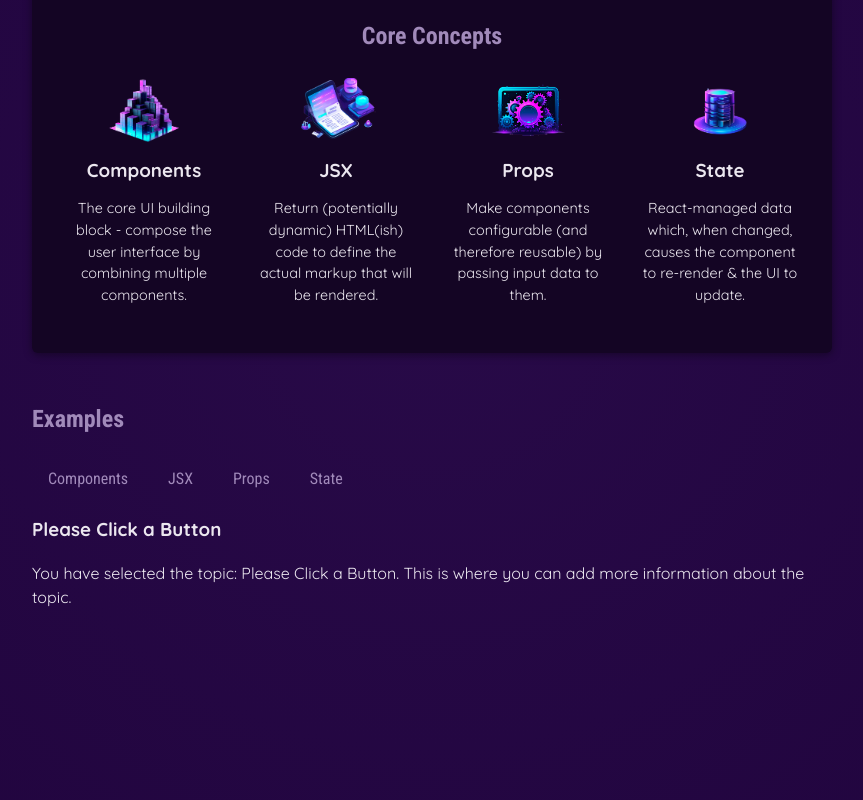
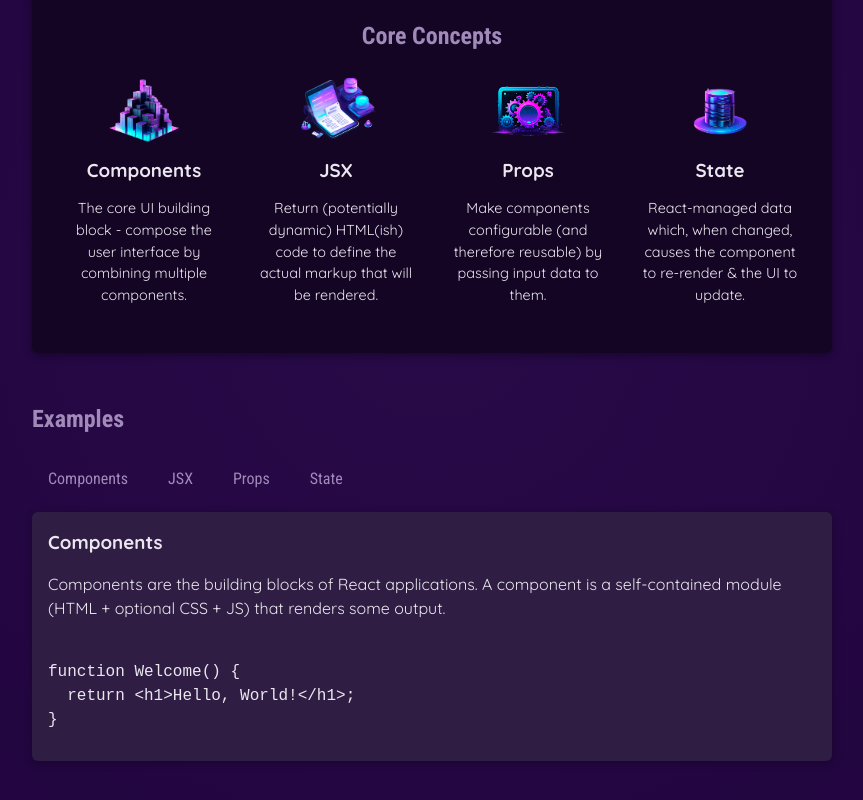
Before and after one commit to T-0n-1/React-task-1, a React (Vite) app: page / in a window 1280 px wide. Shown: the part 346-1146 px from the top of the page, without its empty margins (208-1071 px from the left). Built offline with nearby package versions, Linux system fonts and the light colour scheme.

Commit message:
Add examples data structure and update App component to display selected topic details

```diff
--- a/src/App.jsx
+++ b/src/App.jsx
@@ -3,10 +3,10 @@
 import Header from "./components/Header.jsx";
 import CoreConcept from "./components/CoreConsept.jsx";
 import TabButton from "./components/TabButton.jsx";
-import { CORE_CONCEPTS } from "./data.js";
+import { CORE_CONCEPTS, EXAMPLES } from "./data.js";
 
 function App() {
-  const [selectedTopic, setSelectedTopic] = useState("Please Click a Button");
+  const [selectedTopic, setSelectedTopic] = useState("components");
 
   function handleSelect(selectedButton) {
     setSelectedTopic(selectedButton);
@@ -43,14 +43,13 @@
             <TabButton onSelect={() => handleSelect("props")}>Props</TabButton>
             <TabButton onSelect={() => handleSelect("state")}>State</TabButton>
           </menu>
-          {selectedTopic && (
-            <div>
-              <h3>{selectedTopic}</h3>
-              <p>
-                {`You have selected the topic: ${selectedTopic}. This is where you can add more information about the topic.`}
-              </p>
-            </div>
-          )}
+          <div id="tab-content">
+            <h3>{EXAMPLES[selectedTopic].title}</h3>
+            <p>{EXAMPLES[selectedTopic].description}</p>
+            <pre>
+              <code>{EXAMPLES[selectedTopic].code}</code>
+            </pre>
+          </div>
         </section>
       </main>
     </div>
--- a/src/data.js
+++ b/src/data.js
@@ -29,3 +29,54 @@
       'React-managed data which, when changed, causes the component to re-render & the UI to update.',
   },
 ];
+
+export const EXAMPLES = {
+  components: {
+    title: 'Components',
+    description:
+      'Components are the building blocks of React applications. A component is a self-contained module (HTML + optional CSS + JS) that renders some output.',
+    code: `
+function Welcome() {
+  return <h1>Hello, World!</h1>;
+}`,
+  },
+  jsx: {
+    title: 'JSX',
+    description:
+      'JSX is a syntax extension to JavaScript. It is similar to a template language, but it has full power of JavaScript (e.g., it may output dynamic content).',
+    code: `
+<div>
+  <h1>Welcome {userName}</h1>
+  <p>Time to learn React!</p>
+</div>`,
+  },
+  props: {
+    title: 'Props',
+    description:
+      'Components accept arbitrary inputs called props. They are like function arguments.',
+    code: `
+function Welcome(props) {
+  return <h1>Hello, {props.name}</h1>;
+}`,
+  },
+  state: {
+    title: 'State',
+    description:
+      'State allows React components to change their output over time in response to user actions, network responses, and anything else.',
+    code: `
+function Counter() {
+  const [isVisible, setIsVisible] = useState(false);
+
+  function handleClick() {
+    setIsVisible(true);
+  }
+
+  return (
+    <div>
+      <button onClick={handleClick}>Show Details</button>
+      {isVisible && <p>Amazing details!</p>}
+    </div>
+  );
+}`,
+  },
+};
```
